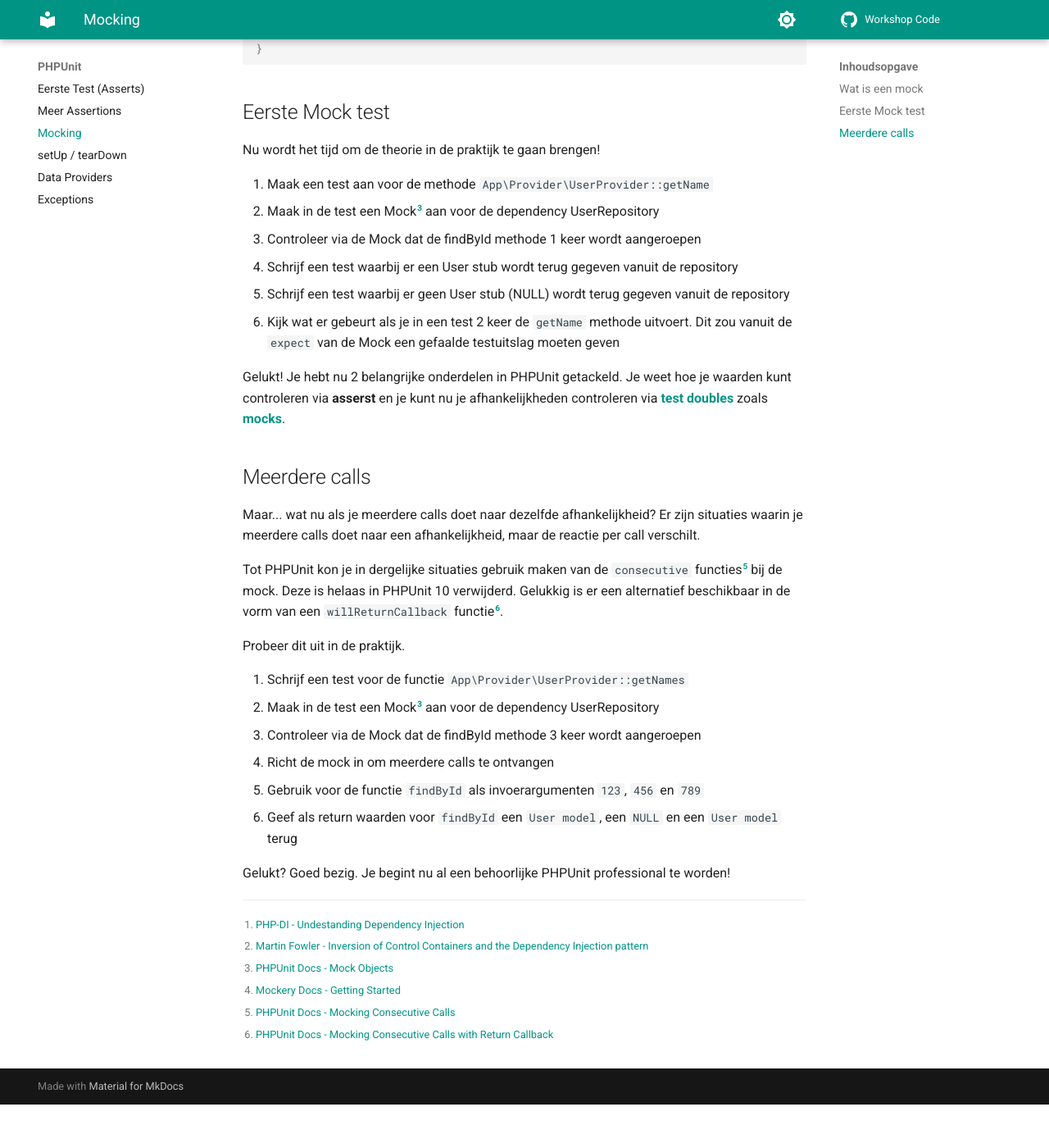
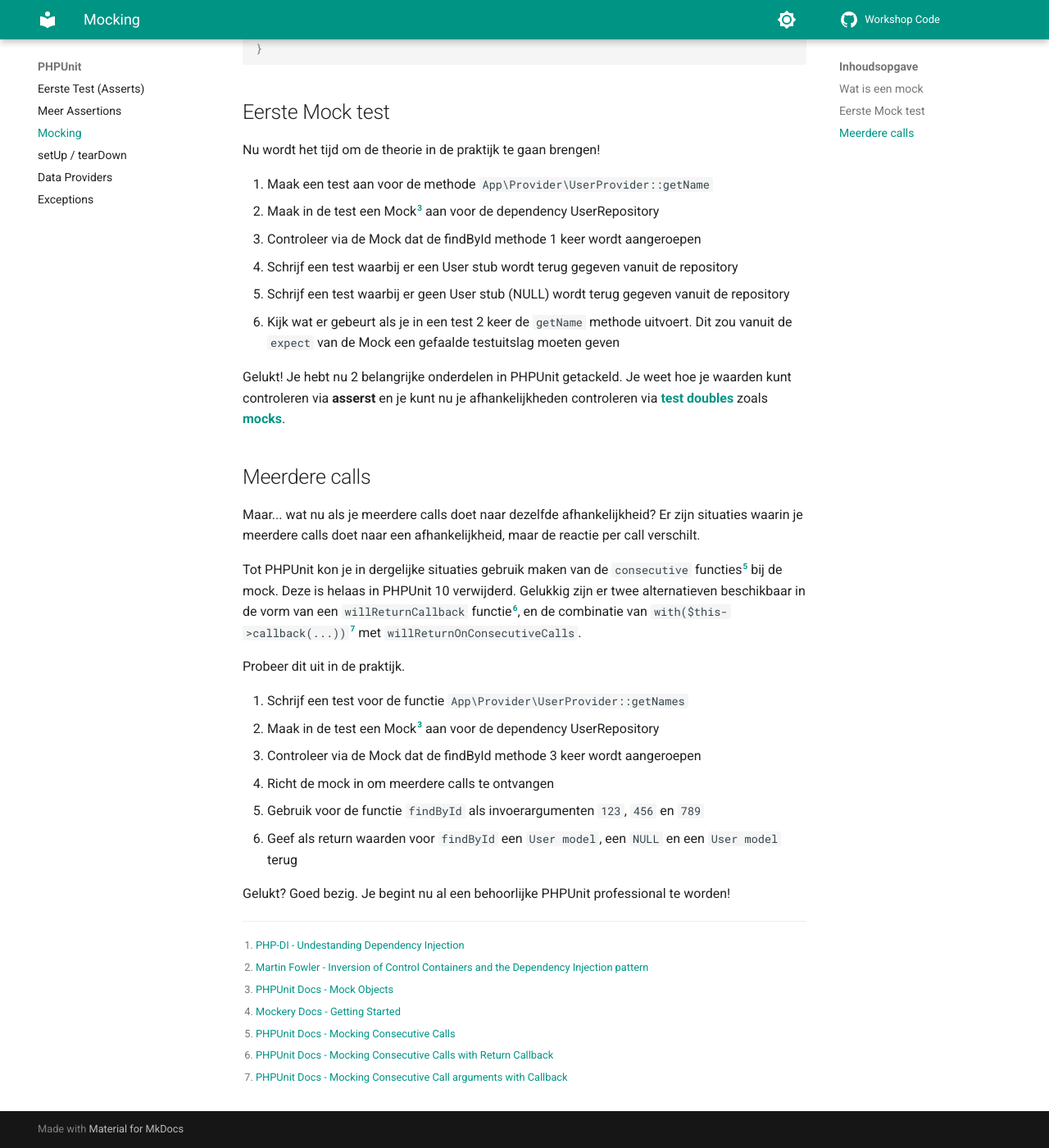
Before and after one commit to wimulkeman/symfony-unit-test-workshop-docs, an MkDocs documentation site: the page built from docs/tabs/PHPUnit/mocking.md, in a window 1280 px wide and 1400 px high, scrolled down 3828 px. Shown: the whole window at 82% size. Built offline with MkDocs 1.6.1 and Material for MkDocs 9.7.7, drawn with Linux system fonts in a browser that asks for light colours; comment, search, counter and statistics services are not loaded; before the commit the page ends 5175 px from its top, so only the background shows below that.

Commit message:
chore: describe both methdos for testing consecutive calls
Describing how you can test consecutive calls and return values in PHPUnit.

This can be done with a combined willReturnCallback, or by combining with($this->callback(...)) with willReturnOnConsecutiveCalls

```diff
--- a/docs/tabs/PHPUnit/mocking.md
+++ b/docs/tabs/PHPUnit/mocking.md
@@ -200,8 +200,9 @@ Maar... wat nu als je meerdere calls doet naar dezelfde afhankelijkheid? Er zijn
 waarin je meerdere calls doet naar een afhankelijkheid, maar de reactie per call verschilt.
 
 Tot PHPUnit kon je in dergelijke situaties gebruik maken van de `consecutive` functies[^mock-consecutive]
-bij de mock. Deze is helaas in PHPUnit 10 verwijderd. Gelukkig is er een alternatief beschikbaar in de
-vorm van een `willReturnCallback` functie[^mock-return-callback].
+bij de mock. Deze is helaas in PHPUnit 10 verwijderd. Gelukkig zijn er twee alternatieven beschikbaar in de
+vorm van een `willReturnCallback` functie[^mock-return-callback], en de combinatie van
+`with($this->callback(...))`[^mock-with-callback] met `willReturnOnConsecutiveCalls`.
 
 Probeer dit uit in de praktijk.
 
@@ -227,3 +228,4 @@ Gelukt? Goed bezig. Je begint nu al een behoorlijke PHPUnit professional te word
 [^mock-object-mockery]: [Mockery Docs - Getting Started](https://docs.mockery.io/en/latest/getting_started/index.html){target="_blank"}
 [^mock-consecutive]: [PHPUnit Docs - Mocking Consecutive Calls](https://docs.phpunit.de/en/9.6/test-doubles.html?highlight=consecutive){target="_blank"}
 [^mock-return-callback]: [PHPUnit Docs - Mocking Consecutive Calls with Return Callback](https://docs.phpunit.de/en/10.5/test-doubles.html#willreturncallback){target="_blank"}
+[^mock-with-callback]: [PHPUnit Docs - Mocking Consecutive Call arguments with Callback](https://docs.phpunit.de/en/10.5/test-doubles.html#with-callback){target="_blank"}
```
